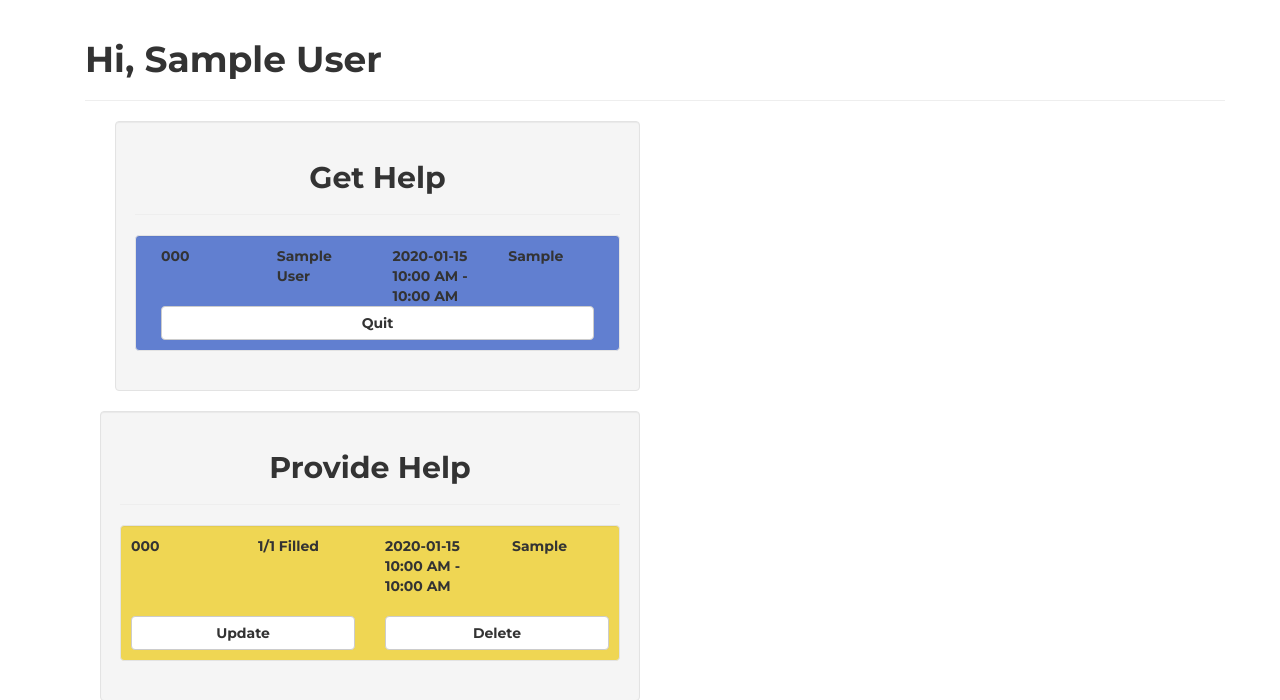
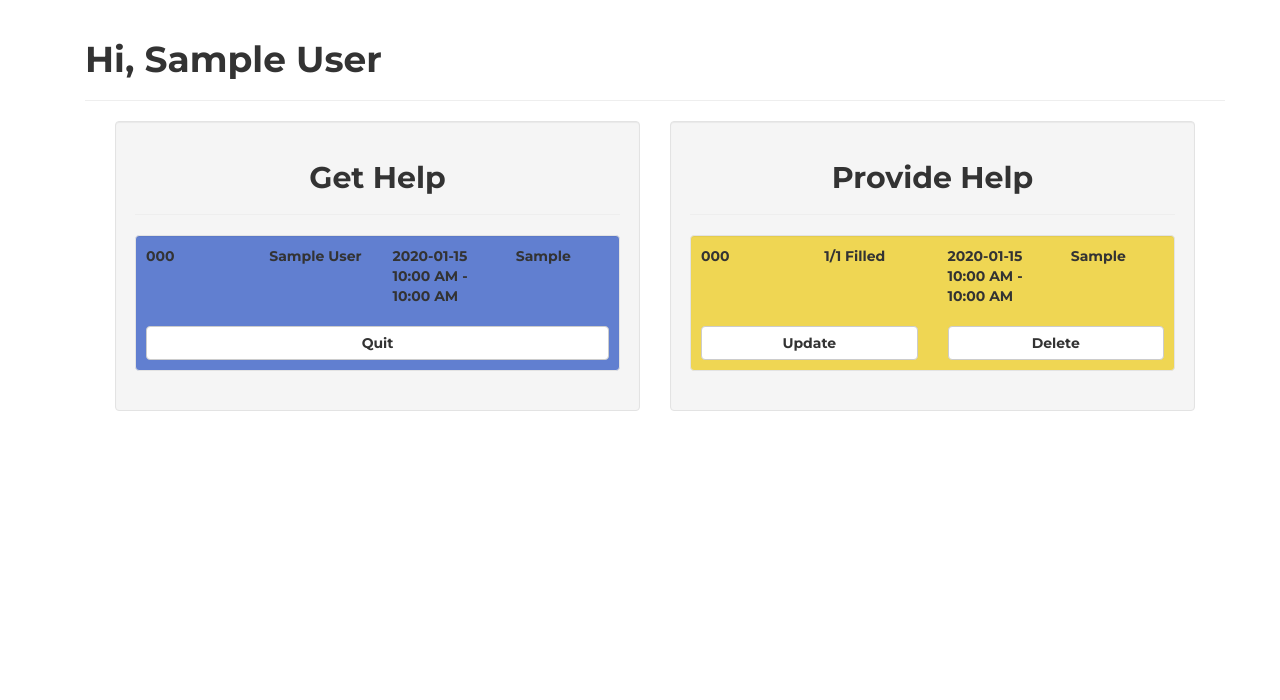
Before and after one commit to azhenxuan/help, a Flask app: page /home in a window 1280 px wide. Shown: the part 50-750 px from the top of the page. Run offline with Flask 2, Linux system fonts and the light colour scheme; a user stored in the database is signed in; tables that the repository leaves empty hold one stand-in row (values such as "Sample post"); some libraries are stand-ins or nearby versions.

Commit message:
fixed logout path and quit button síze

```diff
--- a/app/templates/see_schedule.html
+++ b/app/templates/see_schedule.html
@@ -20,6 +20,7 @@
 
                 {% for consult in get_help %}
                 <div class="container-fluid well consult">
+                    <div class="row">
                         <div class="col-md-3">
                             {{consult.module_code}}
                         </div>
@@ -34,7 +35,9 @@
                         <div class="col-md-3">
                             {{ consult.venue }}
                         </div>
+                    </div>
                     <br>
+                    <div class="row">
                         <div class="col-md-12">
                             <a href="quit_class/{{consult.consult_id}}" class="btn btn-block btn-default" aria-label="Quit">
                               <strong>Quit</strong>
```
Lines whose indentation alone changed are shown as unchanged.
